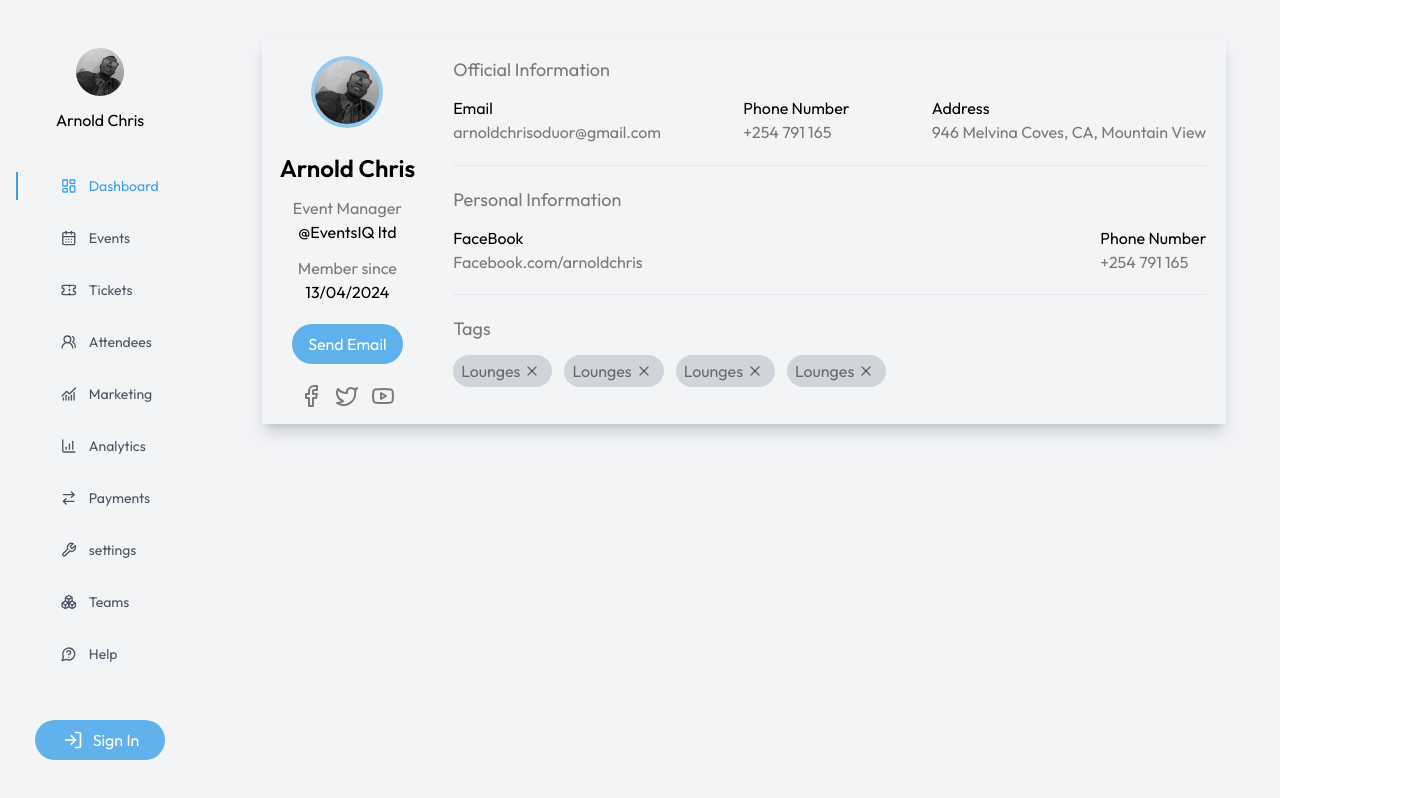
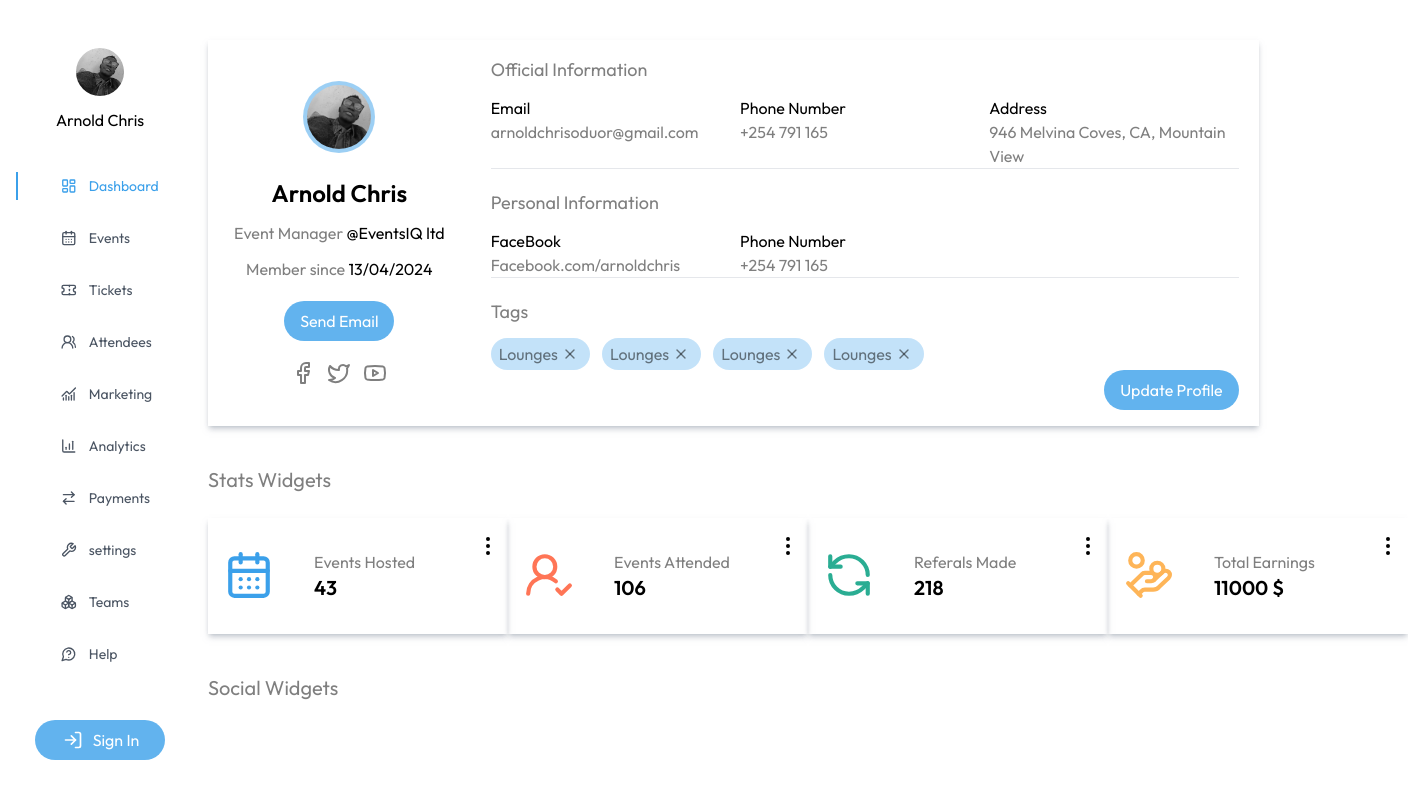
Before and after one commit to arnoldchrisoduor1/EventIQ, a React (Vite) app in the folder Admin-Dashboard/: page /user-details in a window 1280 px wide. Shown: the whole page, 1408 px wide, since content can reach past the window. Built offline with nearby package versions, Linux system fonts and the light colour scheme; no server answers.

Commit message:
update profile form

```diff
--- a/Admin-Dashboard/src/DashboardWrapper.tsx
+++ b/Admin-Dashboard/src/DashboardWrapper.tsx
@@ -14,7 +14,7 @@ const Dashboardlayout = ({ children }: { children: React.ReactNode }) => {
   return (
     <div className="flex w-full">
       <Sidebar />
-      <div className="w-full bg-gray-100">
+      <div className="w-full">
       <main
         className={`flex flex-col w-full h-screen transition-all duration-300 ${
           isSidebarOpen ? "pl-24 md:pl-52" : "pl-6 md:pl-28"
--- /dev/null
+++ b/Admin-Dashboard/src/components/UserDetails/EventWidgets.tsx
@@ -0,0 +1,45 @@
+import { EllipsisVertical, LucideProps  } from "lucide-react";
+import { eventWidgetsData } from "../../constants/EventWidgetsData";
+import { twMerge } from "tailwind-merge";
+
+interface EventWidgets {
+    Icon: React.ComponentType<LucideProps>;
+    title: string;
+    value: string;
+    symbol?: string;
+    iconColor: string;
+}
+
+const EventWidget: React.FC<EventWidgets> = ({ Icon, title, value, symbol, iconColor }) => {
+    return (
+        <div className={twMerge(`flex gap-10 floating-card w-[300px] text-start px-4 py-8 relative`)}>
+            <div>
+              <Icon size={50} className={twMerge(``, iconColor)} />
+            </div>
+            <div>
+              <p className="text-black/50">{title}</p>
+              <p className="font-semibold text-xl">{value} {symbol}</p>
+            </div>
+            <div className="absolute top-4 right-2 cursor-pointer">
+                <EllipsisVertical  />
+            </div>
+          </div>
+    )
+}
+
+const EventWidgets = () => {
+  return (
+    <div className="flex justify-between">
+      {eventWidgetsData.widgets.map((widget, index) => {
+        const WidgetIcon = widget.icon;
+        return (
+            <div key={index}>
+                <EventWidget Icon={WidgetIcon} title={widget.name} value={widget.value} symbol={widget.symbol} iconColor={widget.iconColor} />
+          </div>
+        );
+      })}
+    </div>
+  );
+};
+
+export default EventWidgets;
--- a/Admin-Dashboard/src/components/UserDetails/PersonalInfoCard.tsx
+++ b/Admin-Dashboard/src/components/UserDetails/PersonalInfoCard.tsx
@@ -1,11 +1,24 @@
 import { Facebook, Twitter, X, Youtube } from "lucide-react";
 import profilePhoto from "../../assets/img/profile.jpg";
+import { useAppDispatch } from "../../redux/hooks/hooks";
+import { setEditProfileState } from "../../redux/slices/editProfileSlice";
+import { useSelector } from "react-redux";
+import { RootState } from "../../redux/store";
 
 const PersonalInfoCard = () => {
+
+  const { editState } = useSelector((state: RootState) => state.editProf);
+
+  const dispatch = useAppDispatch();
+
+  const handleOpenUpdateForm = () => {
+    dispatch(setEditProfileState(!editState));
+  }
+
   return (
     <>
       <div className="flex w-full py-4 floating-card">
-        <div className="flex flex-col justify-center items-center">
+        <div className="flex flex-1 bassis-1/4 flex-col justify-center items-center">
           <div className="p-1 bg-customBlue/50 rounded-full">
             <img
               src={profilePhoto}
@@ -38,13 +51,14 @@ const PersonalInfoCard = () => {
           </div>
         </div>
 
+        <div className="flex-2 basis-3/4">
         <div className="grid w-full px-5">
           {/* Second Upper Section */}
           <div className="text-start text-black/50 border-b">
             <div>
               <p className="text-lg mb-3">Official Information</p>
             </div>
-            <div className="flex justify-between">
+            <div className="grid grid-cols-3">
               <div>
                 <p className="text-black">Email</p>
                 <p>arnoldchrisoduor@gmail.com</p>
@@ -65,7 +79,7 @@ const PersonalInfoCard = () => {
             <div>
               <p className="text-lg mb-3">Personal Information</p>
             </div>
-            <div className="flex justify-between">
+            <div className="grid grid-cols-3">
               <div>
                 <p className="text-black">FaceBook</p>
                 <p>Facebook.com/arnoldchris</p>
@@ -83,24 +97,30 @@ const PersonalInfoCard = () => {
               <p className="text-lg text-start mb-3">Tags</p>
             </div>
             <div className="flex gap-3">
-              <div className="flex items-center justify-center bg-gray-300 rounded-full px-2 py-1">
+              <div className="flex items-center justify-center bg-customBlue/30 hover:bg-customBlue/70 transition duration-custom cursor-pointer rounded-full px-2 py-1">
                 <p>Lounges</p>
                 <X className="h-4"/>
               </div>
-              <div className="flex items-center justify-center bg-gray-300 rounded-full px-2 py-1">
+              <div className="flex items-center justify-center bg-customBlue/30 hover:bg-customBlue/70 transition duration-custom cursor-pointer rounded-full px-2 py-1">
                 <p>Lounges</p>
                 <X className="h-4"/>
               </div>
-              <div className="flex items-center justify-center bg-gray-300 rounded-full px-2 py-1">
+              <div className="flex items-center justify-center bg-customBlue/30 hover:bg-customBlue/70 transition duration-custom cursor-pointer rounded-full px-2 py-1">
                 <p>Lounges</p>
                 <X className="h-4"/>
               </div>
-              <div className="flex items-center justify-center bg-gray-300 rounded-full px-2 py-1">
+              <div className="flex items-center justify-center bg-customBlue/30 hover:bg-customBlue/70 transition duration-custom cursor-pointer rounded-full px-2 py-1">
                 <p>Lounges</p>
                 <X className="h-4"/>
               </div>
             </div>
+            <div className="text-end"
+            onClick={handleOpenUpdateForm}
+            >
+              <button className="btn-primary">Update Profile</button>
+            </div>
           </div>
+        </div>
         </div>
       </div>
     </>
--- /dev/null
+++ b/Admin-Dashboard/src/components/UserDetails/UpdateInfoForm.tsx
@@ -0,0 +1,81 @@
+import { Mail, User, MapPinHouse, Phone, X } from "lucide-react";
+import InputComponent from "../InputComponent";
+import { useState } from "react";
+import { useAppDispatch } from "../../redux/hooks/hooks";
+import { setEditProfileState } from "../../redux/slices/editProfileSlice";
+import { useSelector } from "react-redux";
+import { RootState } from "../../redux/store";
+
+const UpdateInfoForm = () => {
+
+    const [firstname, setFirstName] = useState('');
+    const [lastname, setLastName] = useState('');
+    const [email, setEmail] = useState('');
+
+    const dispatch = useAppDispatch();
+
+    const { editState } = useSelector((state: RootState) => state.editProf);
+
+    const handleCloseUpdateProfileForm = () => {
+        dispatch(setEditProfileState(!editState));
+    }
+
+  return (
+    <div className="bg-white p-7 rounded-2xl relative">
+        <div className="absolute right-5 text-black/50 hover:text-customBlue/50 cursor-pointer transition duration-custom"
+
+        onClick={handleCloseUpdateProfileForm}>
+            <X />
+        </div>
+        <h1 className="gray-header text-center">Update Your Profile</h1>
+        <form className="flex flex-col w-[350px] mx-auto">
+        <div className="flex">
+              <InputComponent
+                type="text"
+                placeholder="First Name"
+                Icon={User}
+                value={firstname}
+                onChange={(e: React.ChangeEvent<HTMLInputElement>) => setFirstName(e.target.value)}
+                classwidth="placeholder-black/50"
+              />
+
+              <InputComponent
+                type="text"
+                placeholder="Last Name"
+                Icon={User}
+                value={lastname}
+                onChange={(e: React.ChangeEvent<HTMLInputElement>) => setLastName(e.target.value)}
+                classwidth="placeholder-black/50"
+              />
+              </div>
+              <InputComponent
+                type="text"
+                placeholder="Email"
+                Icon={Mail}
+                value={email}
+                onChange={(e: React.ChangeEvent<HTMLInputElement>) => setEmail(e.target.value)}
+                classwidth="placeholder-black/50"
+              />
+              <InputComponent
+                type="text"
+                placeholder="Address"
+                Icon={MapPinHouse}
+                value={email}
+                onChange={(e: React.ChangeEvent<HTMLInputElement>) => setEmail(e.target.value)}
+                classwidth="placeholder-black/50"
+              />
+              <InputComponent
+                type="text"
+                placeholder="Phone Number"
+                Icon={Phone}
+                value={email}
+                onChange={(e: React.ChangeEvent<HTMLInputElement>) => setEmail(e.target.value)}
+                classwidth="placeholder-black/50"
+              />
+              <button className="btn-primary w-[80%] mx-auto my-5">Update</button>
+        </form>
+    </div>
+  )
+}
+
+export default UpdateInfoForm;
--- /dev/null
+++ b/Admin-Dashboard/src/constants/EventWidgetsData.ts
@@ -0,0 +1,10 @@
+import { CalendarDays, UserRoundCheck, RefreshCcw, HandCoins    } from "lucide-react";
+
+export const eventWidgetsData = {
+    widgets: [
+        { name: "Events Hosted", icon: CalendarDays, value: "43", iconColor: "text-customBlue" },
+        { name: "Events Attended", icon: UserRoundCheck , value: "106", iconColor: "text-customOrange" },
+        { name: "Referals Made", icon: RefreshCcw, value: "218", iconColor: "text-customGreen" },
+        { name: "Total Earnings", icon: HandCoins , value: "11000", symbol: "$", iconColor: "text-customYellow" },
+      ],
+}
--- a/Admin-Dashboard/src/index.css
+++ b/Admin-Dashboard/src/index.css
@@ -7,7 +7,6 @@
 body {
   @apply font-sans;
 }
-
 
 @layer components {
   .btn-primary {
@@ -19,6 +18,10 @@ body {
   }
 
   .floating-card {
-    @apply shadow-lg shadow-gray-400/50 hover:shadow-xl transition-shadow duration-300;
+    @apply shadow-md shadow-gray-400/50 hover:shadow-xl transition-shadow duration-custom;
+  }
+
+  .gray-header {
+    @apply text-start text-xl text-black/50 mb-6;
   }
 }
--- a/Admin-Dashboard/src/pages/UserDetails.page.tsx
+++ b/Admin-Dashboard/src/pages/UserDetails.page.tsx
@@ -1,11 +1,33 @@
+import EventWidgets from '../components/UserDetails/EventWidgets';
 import PersonalInfoCard from '../components/UserDetails/PersonalInfoCard';
+import UpdateInfoForm from '../components/UserDetails/UpdateInfoForm';
+import { useSelector } from 'react-redux';
+import { RootState } from '../redux/store';
 
 const UserDetailsPage = () => {
+
+  const { editState } = useSelector((state: RootState) => state.editProf);
+
   return (
     <>
-        <div className='w-[90%] mx-auto mt-10'>
+    <div className='h-screen bg-gray-600 bg-inherit w-[98%]'>
+      <div className={`absolute inset-0 bg-black bg-opacity-50 backdrop-blur-sm ${editState ? 'block' : 'hidden'}`} />
+        <div className='mx-auto mt-10'>
             <PersonalInfoCard />
         </div>
+        <div className='mt-10'>
+          <p className='gray-header'>Stats Widgets</p>
+          <EventWidgets />
+        </div>
+
+        <div className='mt-10'>
+        <p className='gray-header'>Social Widgets</p>
+        </div>
+
+        <div className={`absolute left-[50%] -translate-x-[50%] top-[50%] -translate-y-[50%] ${editState ? 'block' : 'hidden'}`}>
+          <UpdateInfoForm />
+        </div>
+    </div>
     </>
   )
 }
--- /dev/null
+++ b/Admin-Dashboard/src/redux/slices/editProfileSlice.ts
@@ -0,0 +1,24 @@
+import { createSlice, PayloadAction } from "@reduxjs/toolkit";
+
+interface EditProfileSlice {
+    editState: boolean;
+}
+
+const initialState: EditProfileSlice = {
+    editState: false,
+}
+
+const editProfileSlice = createSlice({
+    name: 'editProfile',
+    initialState,
+    reducers: {
+        setEditProfileState: (state, action: PayloadAction<boolean>) => {
+            state.editState = action.payload;
+            console.log("Edit state is: ", state.editState);
+        },
+    },
+});
+
+export const { setEditProfileState } = editProfileSlice.actions;
+
+export default editProfileSlice.reducer;
--- a/Admin-Dashboard/src/redux/store.ts
+++ b/Admin-Dashboard/src/redux/store.ts
@@ -2,12 +2,14 @@ import { configureStore } from "@reduxjs/toolkit";
 import sidebarOpenReducer from './slices/sidebarOpenSlice';
 import menuReducer from "./slices/menuSlice";
 import authReducer from "./slices/authSlice";
+import editProfileReducer from "./slices/editProfileSlice";
 
 const store = configureStore ({
     reducer: {
         sidebar: sidebarOpenReducer,
         menu: menuReducer,
         auth: authReducer,
+        editProf: editProfileReducer,
     },
     devTools: true,
 });
```
